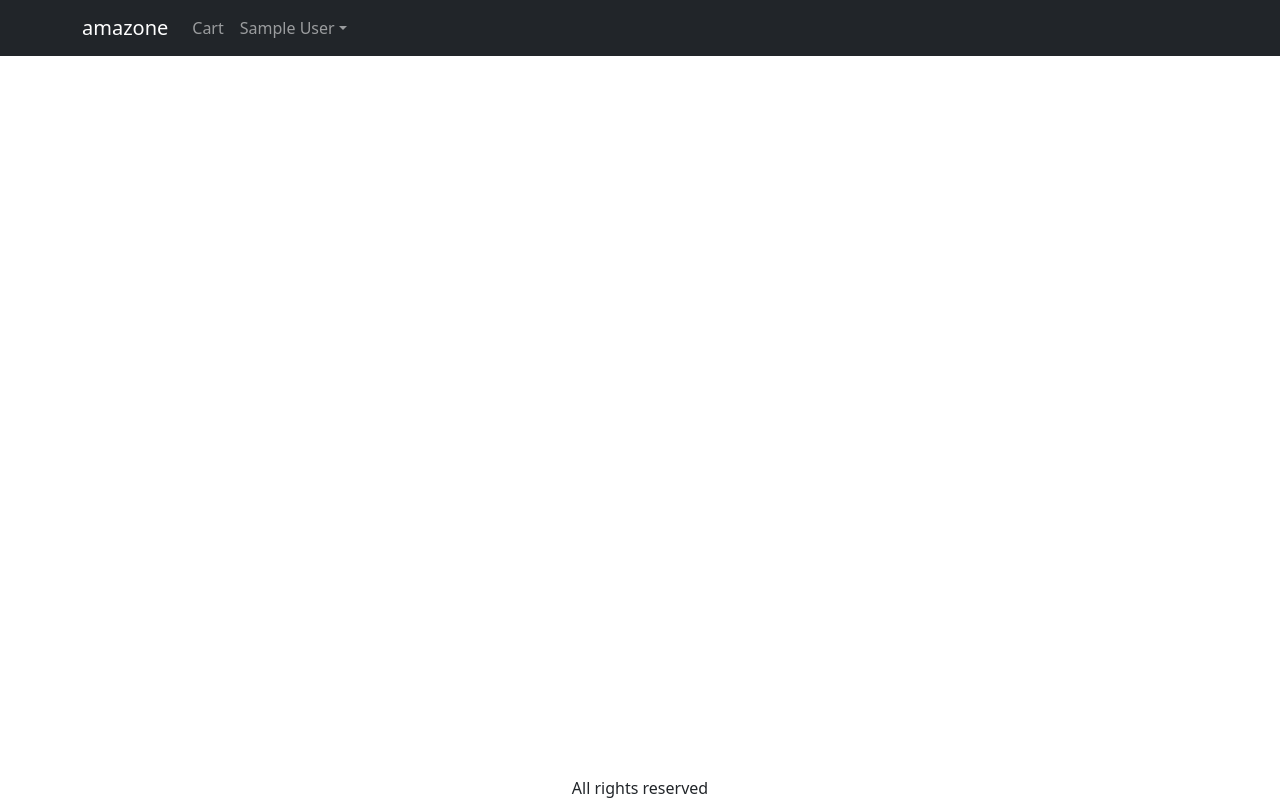
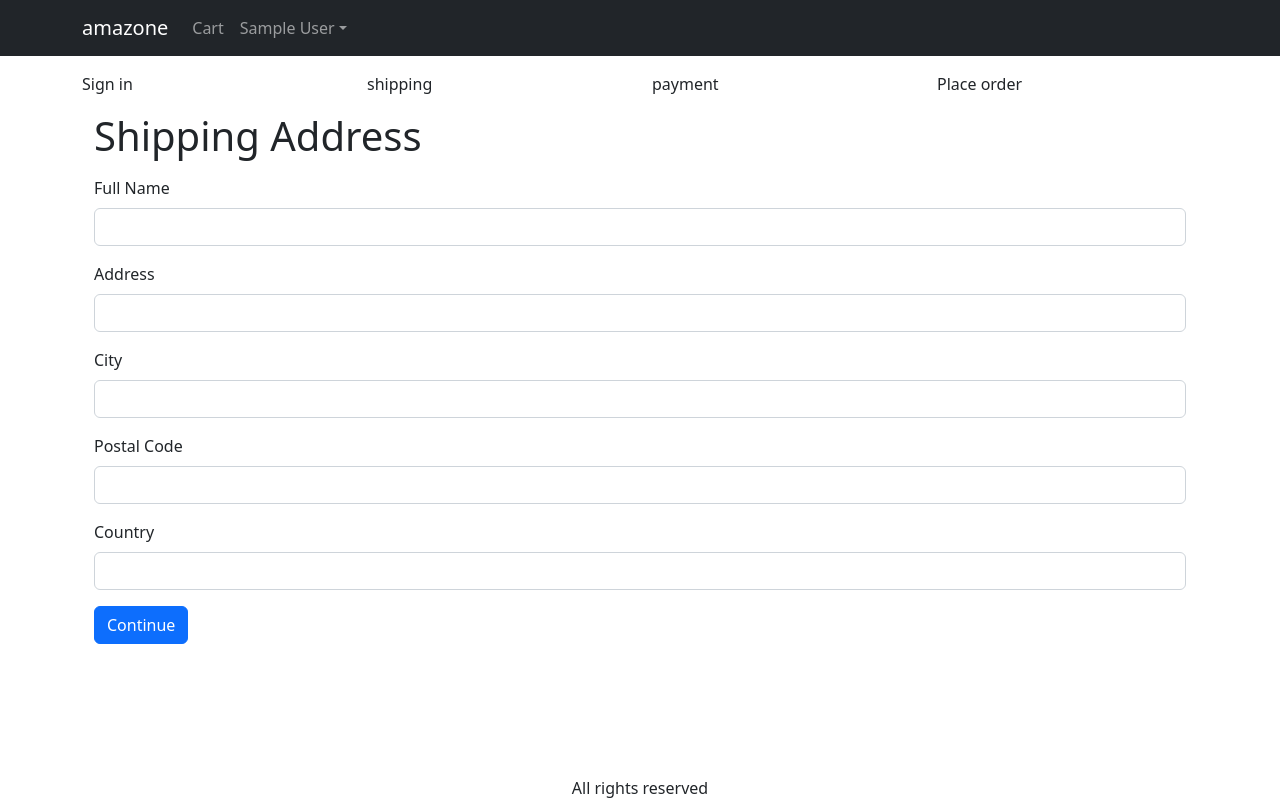
Before and after one commit to harmeetwebdev/final-amazon-project, a React (Create React App) app in the folder frontend/: page /shipping in a window 1280 px wide. Built offline with nearby package versions, Linux system fonts and the light colour scheme; sample sign-in values are in the browser's storage.

Commit message:
video-checkout

```diff
--- a/frontend/src/App.js
+++ b/frontend/src/App.js
@@ -10,13 +10,15 @@ import { useContext } from 'react';
 import { Store } from './Store';
 import CartScreen from './screens/CartScreen';
 import SigninScreen from './screens/SigninScreen';
+import ShippingAddressScreen from './screens/ShippingAddressScreen';
 
 function App() {
   const { state, dispatch: ctxDispatch } = useContext(Store);
   const { cart, userInfo } = state;
   const signoutHandler = () => {
-    ctxDispatch({ type: "USER_SIGNOUT" })
+    ctxDispatch({ type: "USER_SIGNOUt" })
     localStorage.removeItem('userInfo')
+    localStorage.removeItem('shippingAddress')
   }
   return (
     <BrowserRouter>
@@ -48,7 +50,7 @@ function App() {
                     <NavDropdown.Divider />
                     <Link
                       className='dropdown-item'
-                      to="#signout"
+                      to="/signin"
                       onClick={signoutHandler}>
                       Sign Out</Link>
                   </NavDropdown>
@@ -69,6 +71,7 @@ function App() {
               <Route path='/product/:slug' element={<ProductScreen />} />
               <Route path='/cart' element={<CartScreen />} />
               <Route path='/signin' element={<SigninScreen />} />
+              <Route path='/shipping' element={<ShippingAddressScreen />} />
               <Route path='/' element={<HomeScreen />} />
             </Routes>
           </Container>
--- a/frontend/src/Store.js
+++ b/frontend/src/Store.js
@@ -6,6 +6,9 @@ const initialState = {
         ? JSON.parse(localStorage.getItem('userInfo'))
         : null,
     cart: {
+        shippingAddress: localStorage.getItem('shippingAdress')
+            ? JSON.parse(localStorage.getItem('shippingAddress'))
+            : {},
         cartItems: localStorage.getItem('cartItems')
             ? JSON.parse(localStorage.getItem('cartItems'))
             : [],
@@ -36,8 +39,21 @@ function reducer(state, action) {
         case 'USER_SIGNIN':
             return { ...state, userInfo: action.payload }
         case 'USER_SIGNOUt':
-            return { ...state, userInfo: null }
-
+            return {
+                ...state, userInfo: null,
+                cart: {
+                    cartItems: [],
+                    shippingAddress: {}
+                }
+            }
+        case 'AVE_SHIPPING_ADDRESS':
+            return {
+                ...state,
+                cart: {
+                    ...state.cart,
+                    shippingAddress: action.payload
+                }
+            }
         default:
             return state;
     }
--- a/frontend/src/index.css
+++ b/frontend/src/index.css
@@ -55,3 +55,11 @@ main {
 .small-container {
   max-width: 600px;
 }
+.checkout-steps > div {
+  border-bottom: 0.2rem solid #a0a0a0;
+  color: #a0a0a0;
+}
+.checkout-steps > div.active {
+  border-bottom: 0.2rem solid #f08000;
+  color: #f08000;
+}
--- /dev/null
+++ b/frontend/src/screens/CheckoutSteps.js
@@ -0,0 +1,11 @@
+import React from "react";
+import { Col, Row } from "react-bootstrap";
+
+export default function CheckoutSteps(props) {
+    return <Row className="'checkout-steps">
+        <Col className={props.step1 ? 'active' : ''}>Sign in</Col>
+        <Col className={props.step2 ? 'active' : ''}>shipping</Col>
+        <Col className={props.step3 ? 'active' : ''}>payment</Col>
+        <Col className={props.step4 ? 'active' : ''}>Place order</Col>
+    </Row>
+}
--- /dev/null
+++ b/frontend/src/screens/ShippingAddressScreen.js
@@ -0,0 +1,120 @@
+import { useContext, useEffect, useState } from "react";
+import { Button, Form } from "react-bootstrap";
+import { Helmet } from "react-helmet-async";
+import { useNavigate } from "react-router-dom";
+import { Store } from "../Store";
+import CheckoutSteps from "./CheckoutSteps";
+
+
+
+export default function ShippingAddressScreen() {
+    const navigate = useNavigate();
+    const { state, dispatch: ctxDispatch } = useContext(Store);
+    const {
+        fullBox,
+        userInfo,
+        cart: { shippingAddress },
+    } = state;
+    const [fullName, setFullName] = useState(shippingAddress.fullName || '');
+    const [address, setAddress] = useState(shippingAddress.address || '');
+    const [city, setCity] = useState(shippingAddress.city || '');
+    const [postalCode, setPostalCode] = useState(
+        shippingAddress.postalCode || ''
+    );
+    useEffect(() => {
+        if (!userInfo) {
+            navigate('/signin?redirect=/shipping');
+        }
+    }, [userInfo, navigate]);
+    const [country, setCountry] = useState(shippingAddress.country || '');
+    const submitHandler = (e) => {
+        e.preventDefault();
+        ctxDispatch({
+            type: 'SAVE_SHIPPING_ADDRESS',
+            payload: {
+                fullName,
+                address,
+                city,
+                postalCode,
+                country,
+                location: shippingAddress.location,
+            },
+        });
+        localStorage.setItem(
+            'shippingAddress',
+            JSON.stringify({
+                fullName,
+                address,
+                city,
+                postalCode,
+                country,
+                location: shippingAddress.location,
+            })
+        );
+        navigate('/payment');
+    };
+
+    useEffect(() => {
+        ctxDispatch({ type: 'SET_FULLBOX_OFF' });
+    }, [ctxDispatch, fullBox]);
+
+    return (
+        <div>
+            <Helmet>
+                <title>Shipping Address</title>
+            </Helmet>
+            <CheckoutSteps step1 step2 ></CheckoutSteps>
+            <div className="container small-container">
+                <h1 className="my-3">Shipping Address</h1>
+                <Form onSubmit={submitHandler}>
+                    <Form.Group className="mb-3" controlId="fullName">
+                        <Form.Label>Full Name</Form.Label>
+                        <Form.Control
+                            value={fullName}
+                            onChange={(e) => setFullName(e.target.value)}
+                            required
+                        />
+                    </Form.Group>
+                    <Form.Group className="mb-3" controlId="address">
+                        <Form.Label>Address</Form.Label>
+                        <Form.Control
+                            value={address}
+                            onChange={(e) => setAddress(e.target.value)}
+                            required
+                        />
+                    </Form.Group>
+                    <Form.Group className="mb-3" controlId="city">
+                        <Form.Label>City</Form.Label>
+                        <Form.Control
+                            value={city}
+                            onChange={(e) => setCity(e.target.value)}
+                            required
+                        />
+                    </Form.Group>
+                    <Form.Group className="mb-3" controlId="postalCode">
+                        <Form.Label>Postal Code</Form.Label>
+                        <Form.Control
+                            value={postalCode}
+                            onChange={(e) => setPostalCode(e.target.value)}
+                            required
+                        />
+                    </Form.Group>
+                    <Form.Group className="mb-3" controlId="country">
+                        <Form.Label>Country</Form.Label>
+                        <Form.Control
+                            value={country}
+                            onChange={(e) => setCountry(e.target.value)}
+                            required
+                        />
+                    </Form.Group>
+
+                    <div className="mb-3">
+                        <Button variant="primary" type="submit">
+                            Continue
+                        </Button>
+                    </div>
+                </Form>
+            </div>
+        </div>
+    );
+}
```
